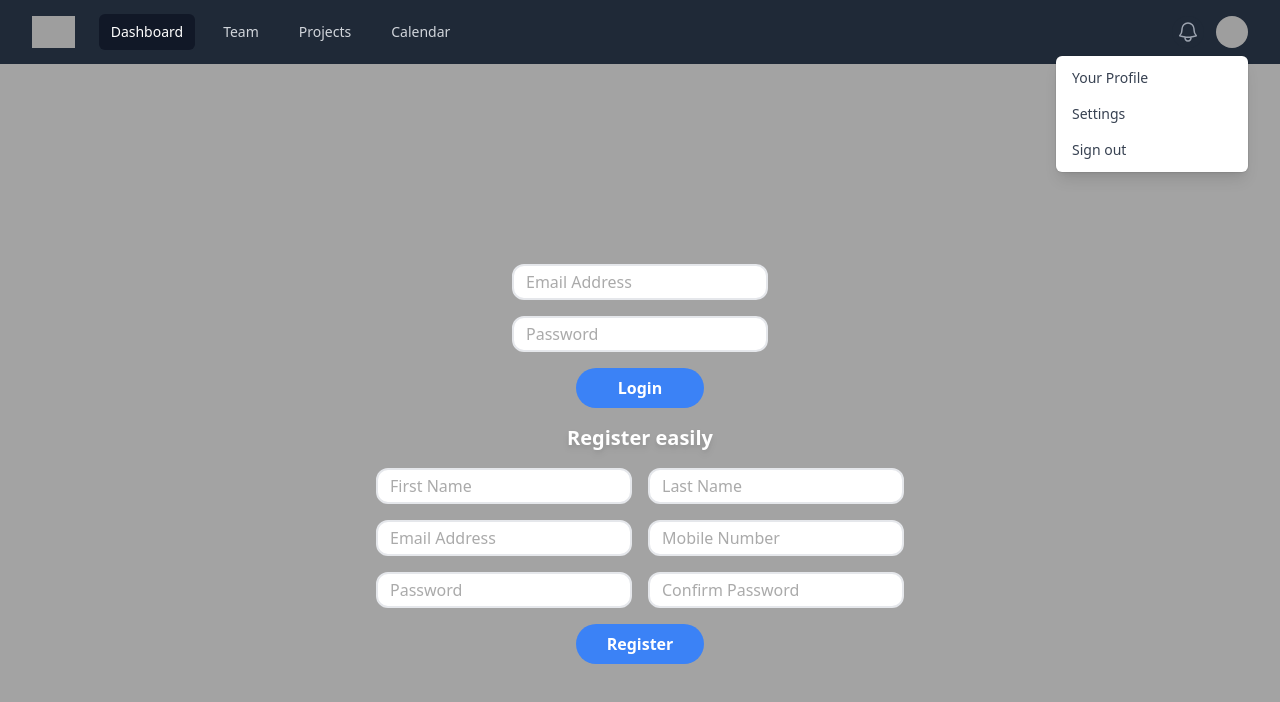
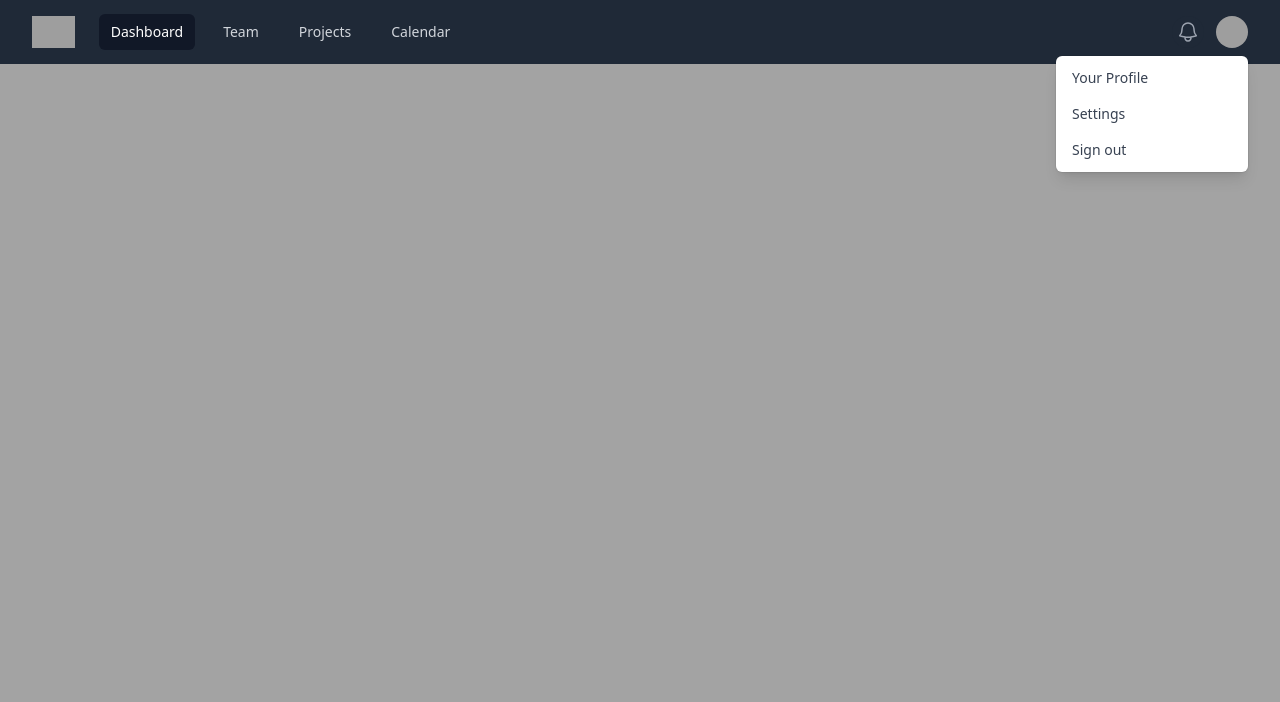
Before and after one commit to Hazem-ali/bluxa_frontend, a React (Create React App) app: page / in a window 1280 px wide. Shown: the top 702 px of the page. Built offline with nearby package versions, Linux system fonts and the light colour scheme; grey boxes are pictures that could not be loaded.

Commit message:
adding basic routes

```diff
--- a/docker-compose.yaml
+++ b/docker-compose.yaml
@@ -9,4 +9,4 @@ services:
       - ./package.json:/app/package.json
       - ./tailwind.config.js:/app/tailwind.config.js
     ports:
-      - 3000:3000
+      - 1234:3000
--- a/package.json
+++ b/package.json
@@ -8,6 +8,7 @@
     "@testing-library/user-event": "^13.5.0",
     "react": "^18.3.1",
     "react-dom": "^18.3.1",
+    "react-router-dom": "^6.23.1",
     "react-scripts": "5.0.1",
     "web-vitals": "^2.1.4"
   },
--- a/src/App.js
+++ b/src/App.js
@@ -2,13 +2,13 @@ import "./App.css";
 import Login from "./components/login/login";
 import Navbar from "./common/navbar";
 import Register from "./components/register/register";
+import MainRoutes from './routes/mainRoutes';
 function App() {
   return (
     <div className="bg-neutral-400">
       <Navbar></Navbar>
       <div className="flex flex-col gap-4 min-h-screen max-w-7xl items-center justify-center">
-        <Login />
-        <Register />
+        <MainRoutes/>
       </div>
     </div>
   );
--- a/src/components/login/login.jsx
+++ b/src/components/login/login.jsx
@@ -1,7 +1,15 @@
-import React from "react";
+import React, { useEffect, useState } from "react";
 import '../../styles/global/input.css'
 import '../../styles/global/button.css'
+import {useLocation} from 'react-router-dom'
 const Login = () => {
+  const location = useLocation();
+  useEffect(() => {
+    console.log(location);
+  }, []);
+  const [email, setEmail] = useState();
+  const [password, setPassword] = useState();
+
   return (
     <div className="grid grid-cols-1 gap-4 mx-4 ">
       <input
@@ -10,6 +18,9 @@ const Login = () => {
         id="login-email"
         placeholder="Email Address"
         className="input"
+        onChange={(event) => {
+          setEmail(event.target.value)
+        }}
       />
       <input
         type="password"
@@ -17,8 +28,14 @@ const Login = () => {
         id="login-password"
         placeholder="Password"
         className="input"
+        onChange={(event) => {
+          setPassword(event.target.value)
+        }}
       />
-      <button className="btn btn-primary w-3/12 justify-self-center">
+      <button className="btn btn-primary w-3/12 justify-self-center" onClick={() => {
+        console.log(email);
+        console.log(password);
+      }}>
         Login
       </button>
     </div>
--- a/src/components/register/register.jsx
+++ b/src/components/register/register.jsx
@@ -1,7 +1,12 @@
-import React from "react";
+import React, { us, useEffect } from "react";
+import Route from "react-router-dom";
 import "../../styles/global/input.css";
 import "../../styles/global/button.css";
+import { useNavigate } from "react-router-dom";
+
 const Register = () => {
+  const navigate = useNavigate();
+
   return (
     <div className="grid sm:grid-cols-2 grid-cols-1 gap-4 mx-4 ">
       <h1 className="sm:col-span-2 text-center drop-shadow-md text-white font-bold text-xl">
@@ -49,7 +54,12 @@ const Register = () => {
         placeholder="Confirm Password"
         className="input"
       />
-      <button className="btn btn-primary w-3/12 justify-self-center sm:col-span-2">
+      <button
+        className="btn btn-primary w-3/12 justify-self-center sm:col-span-2"
+        onClick={() => {
+          navigate("/login", {state : {name:"hazem ali"}});
+        }}
+      >
         Register
       </button>
     </div>
--- a/src/index.js
+++ b/src/index.js
@@ -3,12 +3,12 @@ import ReactDOM from 'react-dom/client';
 import './index.css';
 import App from './App';
 import reportWebVitals from './reportWebVitals';
-
+import {BrowserRouter} from 'react-router-dom'
 const root = ReactDOM.createRoot(document.getElementById('root'));
 root.render(
-  <React.StrictMode>
+  <BrowserRouter>
     <App />
-  </React.StrictMode>
+  </BrowserRouter>
 );
 
 // If you want to start measuring performance in your app, pass a function
--- /dev/null
+++ b/src/routes/mainRoutes.jsx
@@ -0,0 +1,18 @@
+import React from 'react';
+import {Route, Routes} from 'react-router-dom';
+import Login from '../components/login/login';
+import Register from '../components/register/register';
+const MainRoutes = () => {
+    return (
+        <React.Fragment>
+            <Routes>
+                <Route path='/login' element={<Login/>}/>
+                <Route path='/register' element={<Register/>}/>
+
+            </Routes>
+
+        </React.Fragment>
+    );
+}
+
+export default MainRoutes;
```
